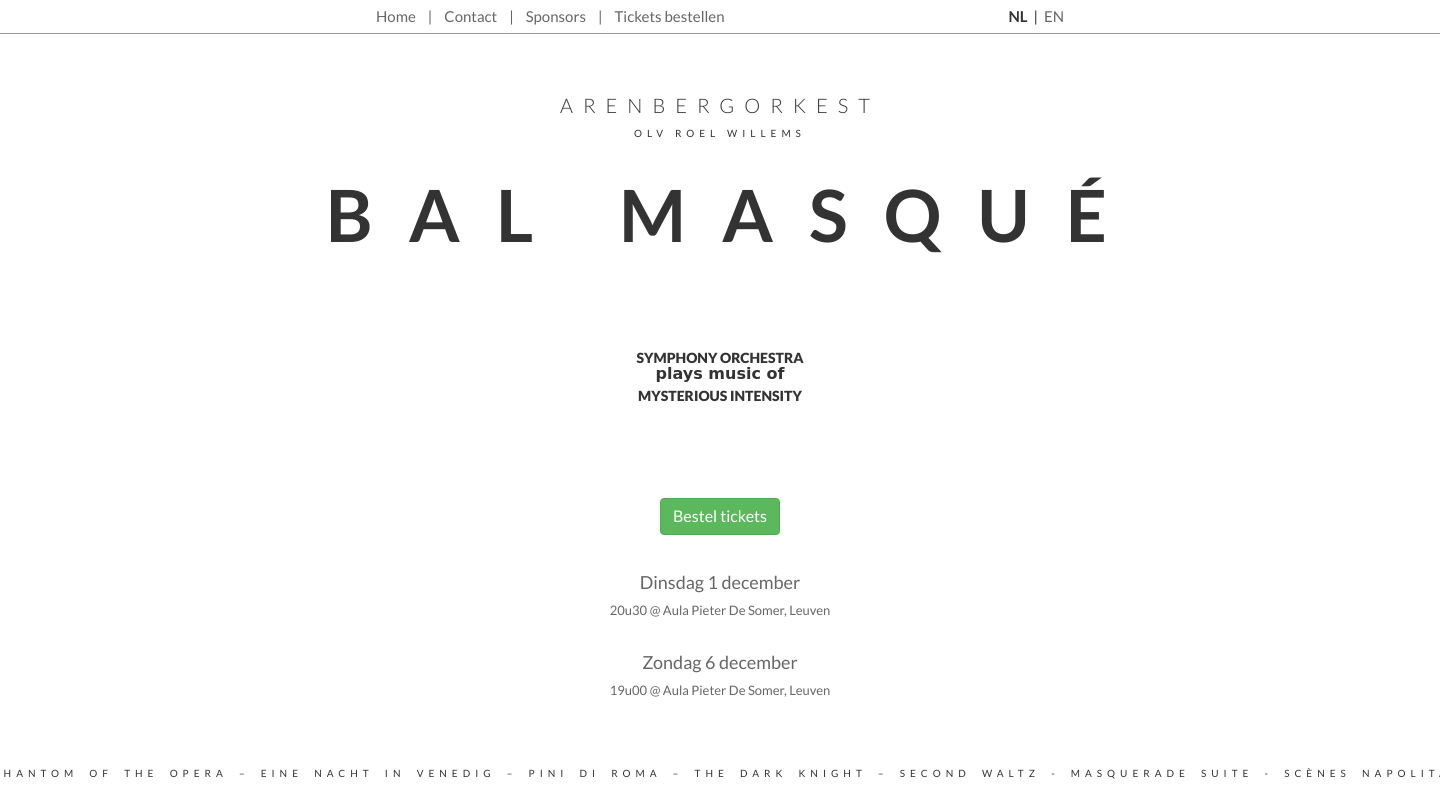
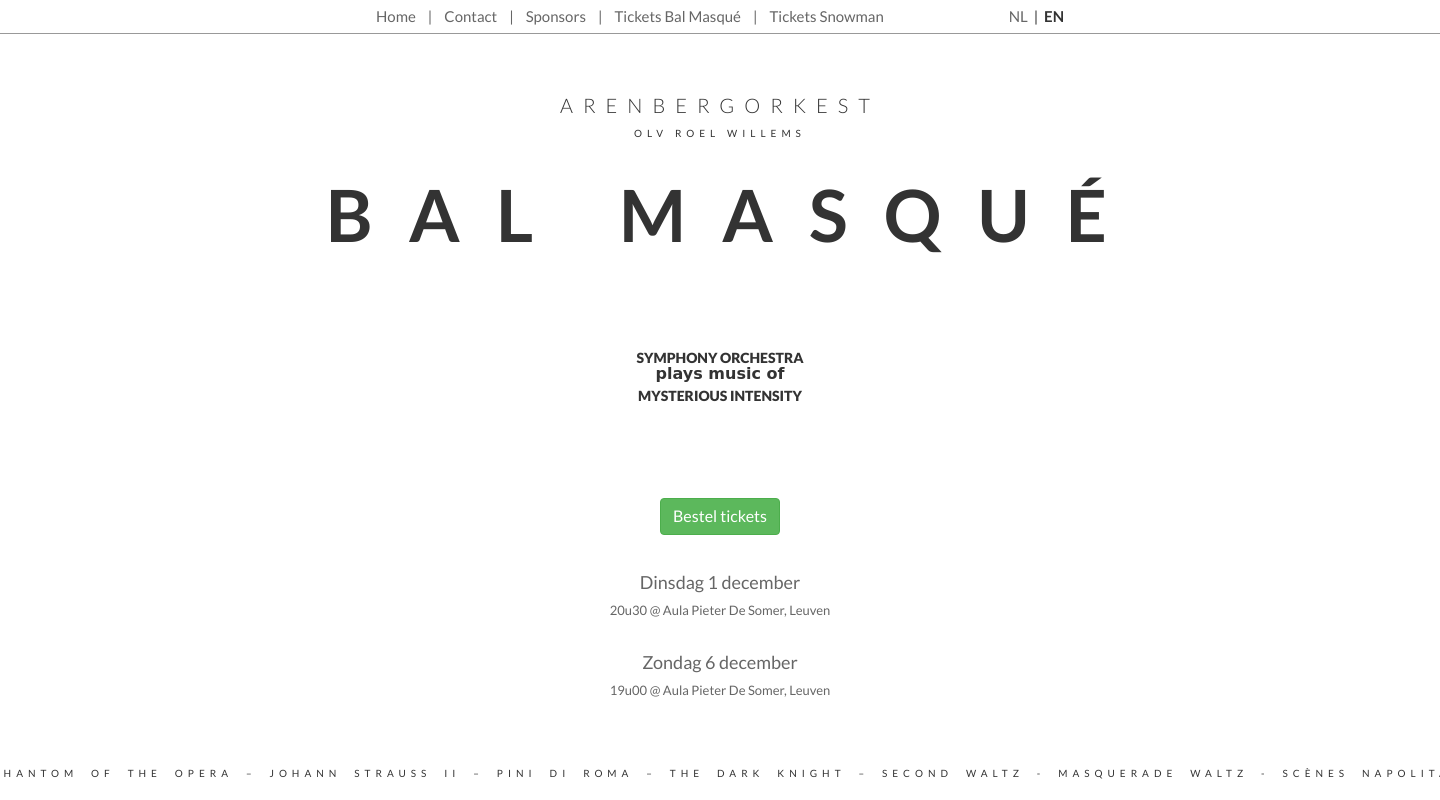
Before and after one commit to tfiers/arenberg-online, a Django app: template ticketing/templates/bal/landing.html in a window 1440 px wide; the page is wider, and only the part inside the window is pictured. Run offline with Django 3.2, Linux system fonts and the light colour scheme; the template is opened without the code that fills it, so the values that code supplies are empty; parts of the project's set-up code (start-up, migrations or seed data) failed here and were passed over; some libraries are stand-ins or nearby versions; some web fonts are replaced.

Commit message:
first server edition

```diff
--- a/arenberg_online/urls.py
+++ b/arenberg_online/urls.py
@@ -19,8 +19,8 @@
     # url(r'^$', 'arenberg_online.views.home', name='home'),
     # url(r'^blog/', include('blog.urls')),
     # url(r'^$', 'core.views.home', name='home'), #will render the Arenbergorkest.htm homepage, disable because of concerts
-    url(r'^', include('ticketing.urls', namespace='bal_ticketing')),
-    url(r'^home/', include('ticketing.urls', namespace='bal_ticketing')),
+    url(r'^', include('ticketing.urls', namespace='ticketing')),
+    url(r'^home/', include('ticketing.urls', namespace='ticketing')),
     url(r'^admin/', include(admin.site.urls)),
     url(r'^sponsors$', 'core.views.sponsors', name='sponsors'),
     url(r'^contact$', 'core.views.contact', name='contact'),
--- a/core/templates/base.html
+++ b/core/templates/base.html
@@ -27,15 +27,16 @@
             <div id="cont">
                 <ul>
                     <div id="left">
-                    <li><a href="{% url 'bal_ticketing:space_landing' %}">Home</a></li>
+                    <li><a href="{% url 'ticketing:bal_landing' %}">Home</a></li>
                     <li><a href="{% url 'contact' %}">{% trans "Contact" %}</a></li>
 		    <li><a href="{% url 'sponsors' %}">{% trans "Sponsors" %}</a></li>
-		    <li><a href="{% url 'bal_ticketing:start_order' %}">{% trans "Tickets bestellen" %}</a></li>
+		    <li><a href="{% url 'ticketing:start_order_bal' %}">{% trans "Tickets Bal Masqué" %}</a></li>
+		    <li><a href="{% url 'ticketing:start_order_snow' %}">{% trans "Tickets Snowman" %}</a></li>
                     {% if user.is_authenticated %}
 
-		    {% comment %}<li><a href="{% url 'bal_ticketing:my_tickets_dashboard' %}" title="{% trans 'Mijn profiel' %}">{{ user.first_name|default:'{% trans "Mijn profiel" %}' }}</a></li>
-                    <li><a href="{% url 'bal_ticketing:my_tickets_dashboard' %}">{% trans "Tickets" %} {{user.first_name}}</a></li>
-                    <li><a href="{% url 'bal_ticketing:promo_dashboard' %}">{% trans "SPACE Concerten" %}</a></li>
+		    {% comment %}<li><a href="{% url 'ticketing:my_tickets_dashboard' %}" title="{% trans 'Mijn profiel' %}">{{ user.first_name|default:'{% trans "Mijn profiel" %}' }}</a></li>
+                    <li><a href="{% url 'ticketing:my_tickets_dashboard' %}">{% trans "Tickets" %} {{user.first_name}}</a></li>
+                    <li><a href="{% url 'ticketing:promo_dashboard' %}">{% trans "SPACE Concerten" %}</a></li>
                     {% else %}<li><a href="{% url 'login' %}">{% trans "Login muzikanten" %}</a></li>
 		    {% endcomment %}
 
--- a/ticketing/templates/bal/landing.html
+++ b/ticketing/templates/bal/landing.html
@@ -23,7 +23,7 @@
 						<span class="handwritten">plays music of</span><br>
 						<span id="tagline-third-line">mysterious intensity</span></h3>
 						{% comment %}<p>{% trans "Je kan vanavond nog kaarten aan de kassa kopen." %}</p>{% endcomment %}<br>
-					<p><a href="{% url 'bal_ticketing:start_order' %}" class="btn btn-success order-btn">{% trans "Bestel tickets" %}</a></p>
+					<p><a href="{% url 'ticketing:start_order_bal' %}" class="btn btn-success order-btn">{% trans "Bestel tickets" %}</a></p>
 					<div id="more-info-reference"><em>{% trans "Dinsdag 1 december" %}</em><br>
 						{% trans "20u30 @ Aula Pieter De Somer, Leuven" %}<br>
 						<br>
@@ -31,7 +31,7 @@
 						{% trans "19u00 @ Aula Pieter De Somer, Leuven" %}<br>
 						{% comment %}<a href="#">Meer info<br>
 						<span class="glyphicon glyphicon-chevron-down"></span>{% endcomment %}</a></div>
-					<h3 id="music-names", class="caps fulljustify">Phantom of the Opera – Eine Nacht in Venedig – Pini Di Roma – The Dark Knight  – Second Waltz - Masquerade Suite - Scènes Napolitaines</h3>
+					<h3 id="music-names", class="caps fulljustify">Phantom of the Opera – Johann Strauss II – Pini Di Roma – The Dark Knight  – Second Waltz - Masquerade Waltz - Scènes Napolitaines</h3>
 				</div>
 			</div>
 		</div>
--- a/ticketing/templates/snowman2016/landing.html
+++ b/ticketing/templates/snowman2016/landing.html
@@ -23,8 +23,8 @@
 						<span class="handwritten">plays music of</span><br>
 						<span id="tagline-third-line">chilling intensity</span></h3>
 						{% comment %}
-						<p>{% trans "Je kan vanavond nog kaarten aan de kassa kopen." %}</p><br>
-					<p><a href="{% url 'space_ticketing:start_order' %}" class="btn btn-success order-btn">{% trans "Bestel tickets" %}</a></p>{% endcomment %}
+						<p>{% trans "Je kan vanavond nog kaarten aan de kassa kopen." %}</p><br>{% endcomment %}
+					<p><a href="{% url 'ticketing:start_order_snow' %}" class="btn btn-success order-btn">{% trans "Bestel tickets" %}</a></p>
 					<div id="more-info-reference"><em>{% trans "Do 7 &amp; Vr 8 mei" %}</em><br>
 						{% trans "17:00 @ Aula Pieter De Somer, Leuven" %}<br>
 						<br>
--- a/ticketing/templates/snowman2016/start_order.html
+++ b/ticketing/templates/snowman2016/start_order.html
@@ -38,7 +38,7 @@
 			<div id="leuven">
 				<p>{% trans "Hoeveel tickets wil je bestellen voor ..." %}</p>
 				<div class="form-group{% if form.num_volwassenen_tickets.errors %} has-error{% endif %}">
-					<label for="{{ form.num_volwassenen_tickets.id_for_label }}">{% trans "Studenten en -18" %} (€5)</label>
+					<label for="{{ form.num_volwassenen_tickets.id_for_label }}">{% trans "Volwassenen" %} (€10)</label>
 					<input type="number" name="{{ form.num_volwassenen_tickets.html_name }}" id="{{ form.num_volwassenen_tickets.id_for_label }}" class="form-control" min="0" step="1" value="{{ form.num_volwassenen_tickets.value|default_if_none:'0' }}">
 					<span class="help-block">
 					{% for error in form.num_volwassenen_tickets.errors %}
@@ -47,7 +47,7 @@
 					</span>
 				</div>
 				<div class="form-group{% if form.num_kinderen_tickets.errors %} has-error{% endif %}">
-					<label for="{{ form.num_kinderen_tickets.id_for_label }}">{% trans "Niet-studenten" %} (€9)</label>
+					<label for="{{ form.num_kinderen_tickets.id_for_label }}">{% trans "Kinderen" %} (€5)</label>
 					<input type="number" name="{{ form.num_kinderen_tickets.html_name }}" id="{{ form.num_kinderen_tickets.id_for_label }}" class="form-control" min="0" step="1" value="{{ form.num_kinderen_tickets.value|default_if_none:'0' }}">
 					<span class="help-block">
 					{% for error in form.num_kinderen_tickets.errors %}
--- a/ticketing/urls.py
+++ b/ticketing/urls.py
@@ -1,11 +1,12 @@
 from django.conf.urls import patterns, url
-from ticketing.views import bal, space, internal
+from ticketing.views import bal, space, internal, snowman2016
 from postermap.views import add_space_poster, space_posters
 from django.views.generic import RedirectView
 
 urlpatterns = patterns('',
-	url(r'^$', bal.landing, name='space_landing'),
-	url(r'^tickets/$', bal.MultipageTicketingForm.as_view(bal.FORMS), name='start_order'),
+	url(r'^$', bal.landing, name='bal_landing'),
+	url(r'^tickets/bal$', bal.MultipageTicketingForm.as_view(bal.FORMS), name='start_order_bal'),
+	url(r'^tickets/snowman$', snowman2016.MultipageTicketingForm.as_view(snowman2016.FORMS), name='start_order_snow'),
 	#url(r'^musicians/bal/tickets?$', internal.my_tickets_dashboard, name='my_tickets_dashboard'),
 	#url(r'^musicians/tickets/?$', RedirectView.as_view(pattern_name='bal_ticketing:my_tickets_dashboard')),
 	#url(r'^musicians/bal/?$', internal.promo_dashboard, name='promo_dashboard'),
--- a/ticketing/views/snowman2016.py
+++ b/ticketing/views/snowman2016.py
@@ -16,7 +16,7 @@
 from ticketing.models import Order, Ticket, Performance, PriceCategory, StandardMarketingPollAnswer
 
 def landing(request):
-	return render(request, 'space/landing.html')
+	return render(request, 'snowman2016/landing.html')
 
 performances = (
 	 ('za1', _('Zaterdag 13 februari - om 17u00 in Aula Pieter De Somer, Leuven')),
@@ -28,7 +28,6 @@
 	num_culture_card_tickets = IntegerField(required=False, min_value=0)
 	num_student_tickets = IntegerField(required=False, min_value=0)
 	num_non_student_tickets = IntegerField(required=False, min_value=0)
-	num_zaventem_tickets = IntegerField(required=False, min_value=0)
 	first_name = CharField(required=True)
 	last_name = CharField(required=True)
 	email = EmailField(required=True)
```
Also changed, not shown: 6 other files.
